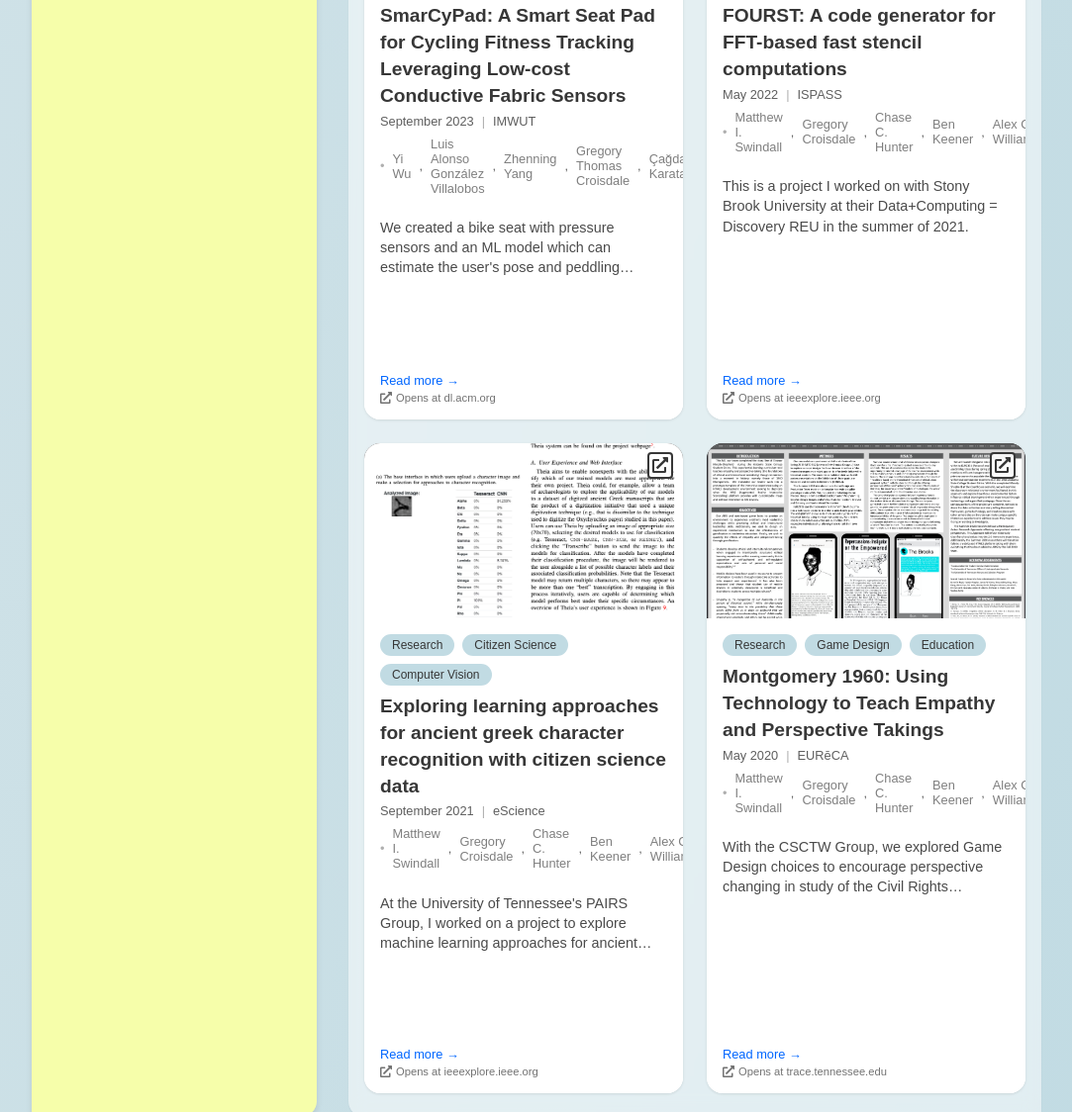
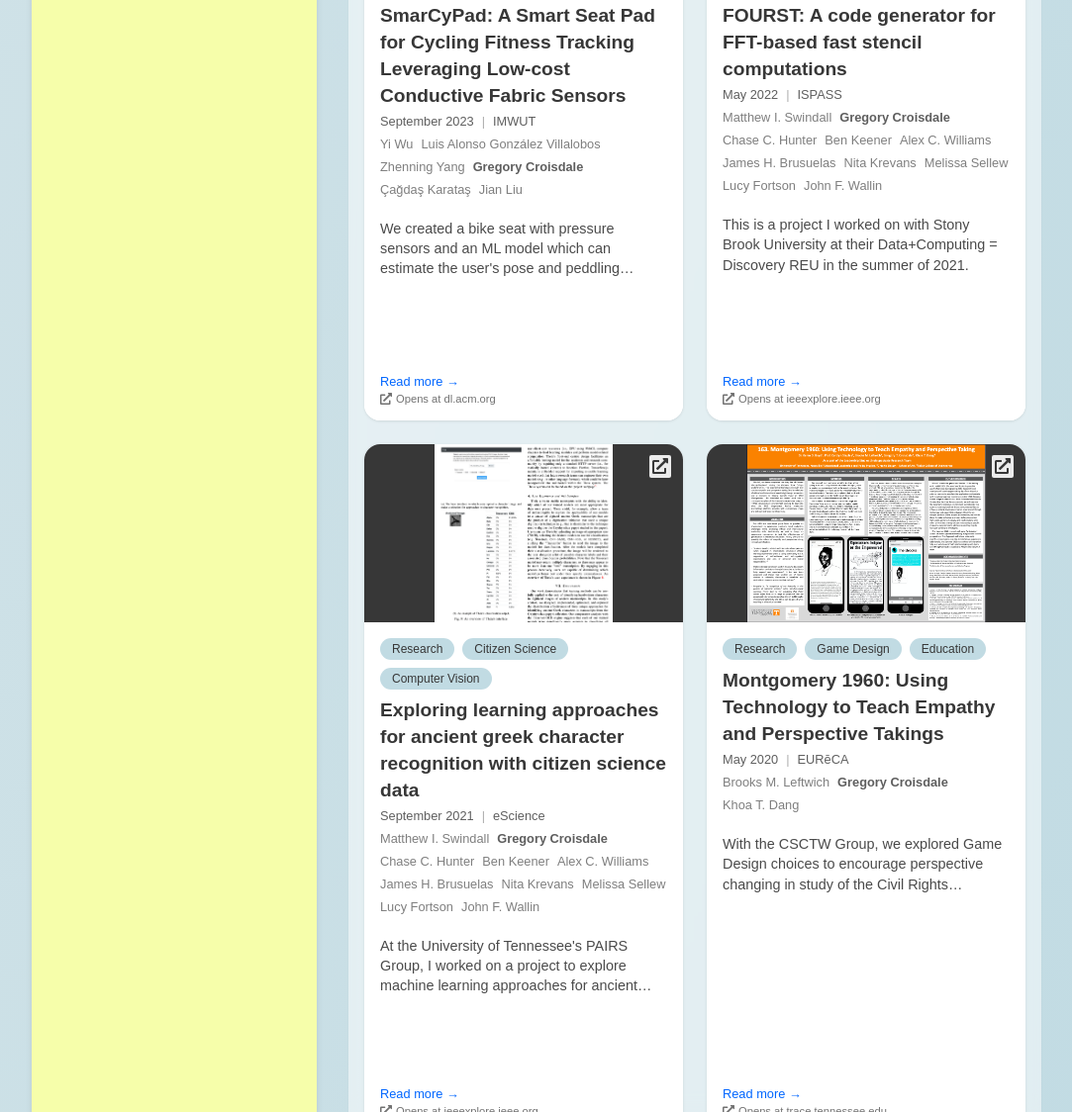
Before and after one commit to gcrois/gregory.croisdale, an Astro site: page / in a window 1280 px wide. Shown: the part 3620-4744 px from the top of the page at 99% size, without its empty margins (98-1181 px from the left). Built offline with nearby package versions, Linux system fonts and the light colour scheme; Astro itself is replaced by a stand-in of ours; a web font is replaced by a local one.

Commit message:
authors update

```diff
--- a/src/components/ContentCard.astro
+++ b/src/components/ContentCard.astro
@@ -137,20 +137,21 @@
 
 	.authors {
 		display: flex;
+		flex-wrap: wrap;
 		align-items: center;
 		gap: 0.5rem;
-
-		&:not(:empty) {
-			&::before {
-				content: "•";
-				opacity: 0.5;
-			}
-		}
 	}
 
 	.author {
 		color: var(--dark-color);
 		opacity: 0.8;
+
+		&.author-greg {
+			// emphasize my name!
+			font-weight: 600;
+			display: inline-block;
+			opacity: 1;
+		}
 	}
 
 	.meta-separator {
@@ -275,8 +276,9 @@
 							{post.data.authors.map(
 								(author: string, index: number) => (
 									<>
-										{index > 0 && ", "}
-										<span class="author">{author}</span>
+										<span class={"author" + (author == "Gregory Croisdale" ? " author-greg" : "")}>
+											<Fragment set:html={author} />
+										</span>
 									</>
 								)
 							)}
--- a/src/components/DynamicImage.astro
+++ b/src/components/DynamicImage.astro
@@ -24,6 +24,10 @@
 ---
 
 <style lang="scss">
+	.dynamic-image {
+		width: 100%;
+		height: 100%;
+	}
 	.source {
 		font-size: 0.8rem;
 		font-style: italic;
--- a/src/content/research/montgomery_1960.md
+++ b/src/content/research/montgomery_1960.md
@@ -4,16 +4,9 @@
 venue: "EURēCA"
 authors:
     [
-        "Matthew I. Swindall",
+        "Brooks M. Leftwich",
         "Gregory Croisdale",
-        "Chase C. Hunter",
-        "Ben Keener",
-        "Alex C. Williams",
-        "James H. Brusuelas",
-        "Nita Krevans",
-        "Melissa Sellew",
-        "Lucy Fortson",
-        "John F. Wallin",
+        "Khoa T. Dang",
     ]
 
 description: "With the CSCTW Group, we explored Game Design choices to encourage perspective changing in study of the Civil Rights movement in Montgomery, Alabama."
--- a/src/content/research/smarcy.md
+++ b/src/content/research/smarcy.md
@@ -6,7 +6,7 @@
         "Yi Wu",
         "Luis Alonso González Villalobos",
         "Zhenning Yang",
-        "Gregory Thomas Croisdale",
+        "Gregory Croisdale",
         "Çağdaş Karataş",
         "Jian Liu",
     ]
```
